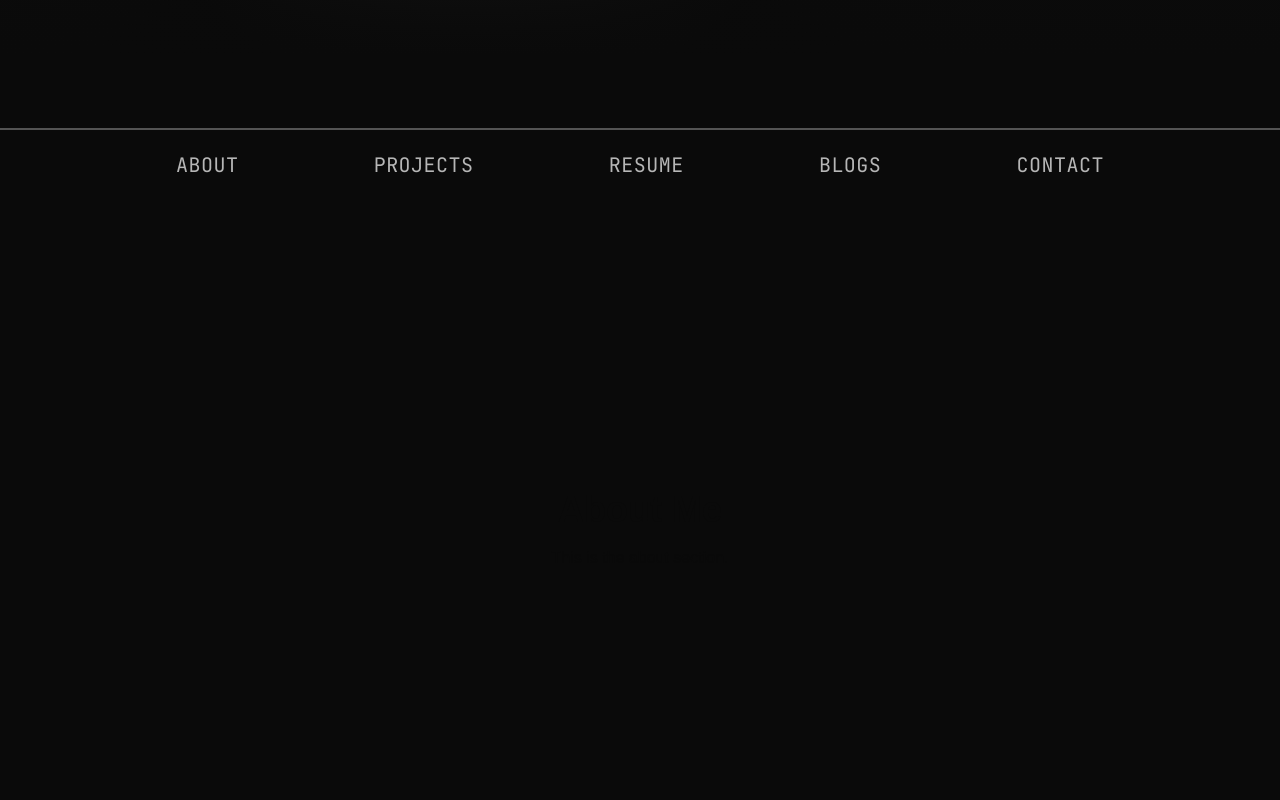
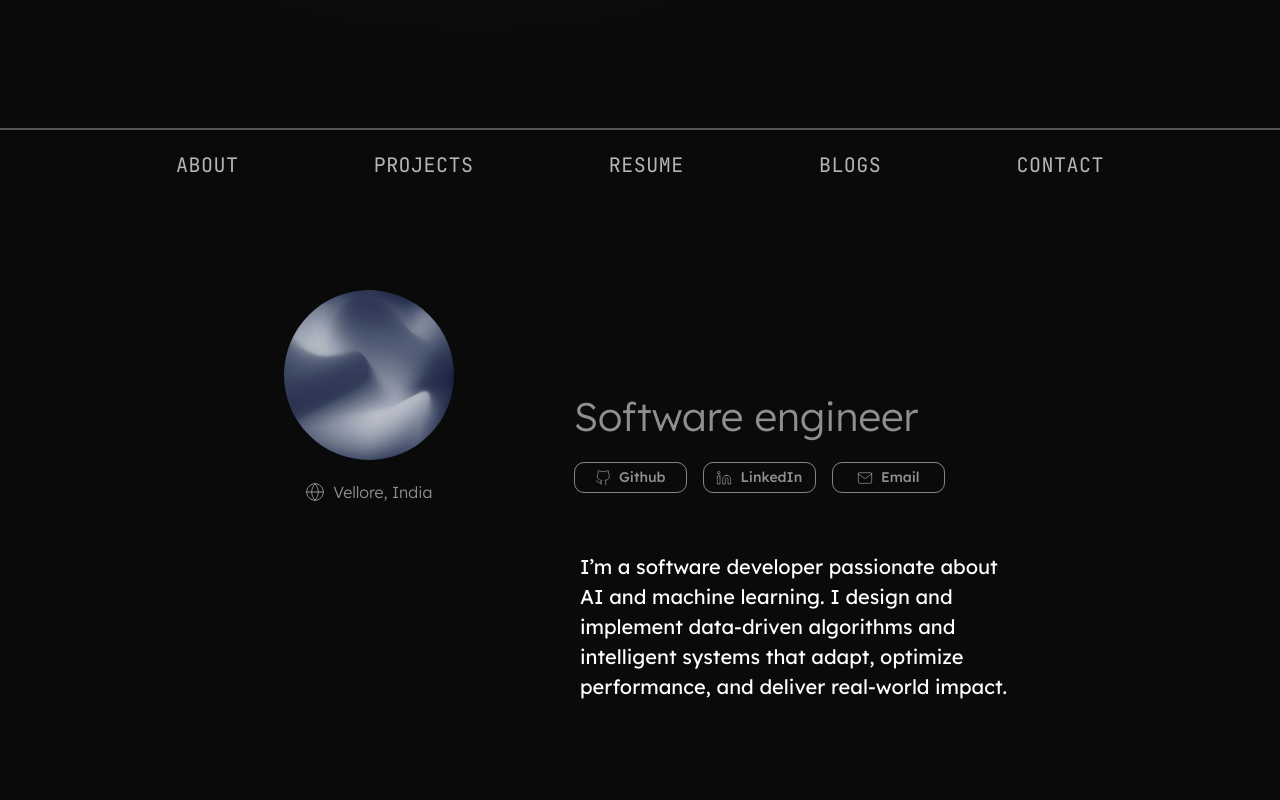
Before and after one commit to vansh-chani/portfolio-website, a Next.js app in the folder portfolio/: page / in a window 1280 px wide. Shown: the part 600-1400 px from the top of the page. Built offline with nearby package versions, Linux system fonts and the light colour scheme.

Commit message:
added about: sidenav , introduction

```diff
--- a/portfolio/src/components/About.tsx
+++ b/portfolio/src/components/About.tsx
@@ -1,8 +1,41 @@
+import Image from "next/image";
+import profile from "../assets/Profile.jpg";
+import globe from "../assets/Globe.svg";
+import { GithubButtonSmall, LinkedInButtonSmall, MailButtonSmall } from "./ui/Buttons";
+import SideNav from "./ui/SideNav";
+
 export default function About() {
+
     return (
-        <section id="about" className="min-h-screen flex flex-col justify-center items-center">
-            <h2 className="text-4xl font-bold">About Me</h2>
-            <p className="mt-4">This is the about section.</p>
+        <section id="about" className="min-h-screen flex flex-col items-center">
+            <SideNav />
+            <div className="introduction flex flex-row justify-center items-start gap-30 pt-40" id = "introduction_section">
+                <div className="profile flex flex-col gap-5 items-center justify-center">
+                    <Image src={profile} alt="Vansh's profile" className="prp w-[170px] h-[170px] rounded-[100%]" />
+                    <div className="location font-lexend text-[#8f8f8f] font-light text-[16px] flex flex-row gap-2 items-center justify-center">
+                        <Image src={globe} alt="" />
+                        <p>Vellore, India</p>
+                    </div>
+                </div>
+                <div className="info">
+                    <h1 className="font-jetBrains-mono text-[64px] font-extrabold">Vansh Chani</h1>
+                    <h2 className="font-lexend font-light text-[#8f8f8f] text-[40px]">Software engineer</h2>
+                    <div className="buttons flex flex-row gap-4">
+                        <GithubButtonSmall />
+                        <LinkedInButtonSmall />
+                        <MailButtonSmall />
+                    </div>
+                </div>
+            </div>
+            <div className="description mt-12 w-110 ml-80">
+                <p className="font-lexend text-white font-normal text-[20px]">
+                    I’m a software developer passionate about AI and machine learning. I design and implement data-driven algorithms and intelligent systems that adapt, optimize performance, and deliver real-world impact.
+                </p>
+            </div>
+            <div className="experience pt-22     w-110 ml-80" id = "experience_section">
+                <h1 className="font-jetBrains-mono text-[36px] font-extrabold">Experience</h1>
+            </div>
+            <div className="h-screen"></div>
         </section>
     );
 }
--- a/portfolio/src/components/ui/Buttons.tsx
+++ b/portfolio/src/components/ui/Buttons.tsx
@@ -75,10 +75,10 @@ export function MailButton() {
 }
 
 type GithubButtonProps = {
-  githubUrl: string;
+    githubUrl: string;
 };
 
-export function ProjectGithubButton({ githubUrl }: GithubButtonProps){
+export function ProjectGithubButton({ githubUrl }: GithubButtonProps) {
     return (
         <a
             href={githubUrl}
@@ -94,3 +94,45 @@ export function ProjectGithubButton({ githubUrl }: GithubButtonProps){
         </a>
     );
 }
+
+export function GithubButtonSmall() {
+    return (
+        <a
+            href="https://github.com/vansh-chani"
+            target="_blank"
+            rel="noopener noreferrer"
+            className="mt-4 cursor-pointer bg-[#fff0] text-[#8f8f8f] py-1 px-3 w-[113px] rounded-[10px] flex items-center justify-center font-lexend font-medium text-[14px] border border-[#ffffff80] hover:bg-[#ffffff25]"
+        >
+            <Image src={githubLogo} alt="GitHub" className="inline-block mr-2 w-4" />
+            <p>Github</p>
+        </a>
+    );
+}
+
+export function LinkedInButtonSmall() {
+    return (
+        <a
+            href="https://www.linkedin.com/in/vansh-chani-506250285/"
+            target="_blank"
+            rel="noopener noreferrer"
+            className="mt-4 cursor-pointer bg-[#fff0] text-[#8f8f8f] py-1 px-3 w-[113px] rounded-[10px] flex items-center justify-center font-lexend font-medium text-[14px] border border-[#ffffff80] hover:bg-[#ffffff25]"
+        >
+            <Image src={linkedinLogo} alt="LinkedIn" className="inline-block mr-2 w-4" />
+            <p>LinkedIn</p>
+        </a>
+    );
+}
+
+export function MailButtonSmall() {
+    return (
+        <a
+            href="https://mail.google.com/mail/?view=cm&fs=1&to=vansh.chani.code@gmail.com"
+            target="_blank"
+            rel="noopener noreferrer"
+            className="mt-4 cursor-pointer bg-[#fff0] text-[#8f8f8f] py-1 px-3 w-[113px] rounded-[10px] flex items-center justify-center font-lexend font-medium text-[14px] border border-[#ffffff80] hover:bg-[#ffffff25]"
+        >
+            <Image src={mailLogo} alt="Mail" className="inline-block mr-2 w-4" />
+            <p>Email</p>
+        </a>
+    );
+}
--- /dev/null
+++ b/portfolio/src/components/ui/SideNav.tsx
@@ -0,0 +1,85 @@
+import { useEffect, useState } from "react";
+
+export default function SideNav() {
+    const [section, setSection] = useState("introduction");
+    const [showSideNav, setShowSideNav] = useState(false);
+    const [scrolled, setScrolled] = useState(0);
+    const [height, setHeight] = useState(0);
+
+    useEffect(() => {
+        setHeight(window.innerHeight);
+    }, []);
+
+    useEffect(() => {
+        const handleScroll = () => {
+            setScrolled(window.scrollY);
+        };
+
+        window.addEventListener("scroll", handleScroll);
+        return () => {
+            window.removeEventListener("scroll", handleScroll);
+        };
+    }, []);
+
+    useEffect(() => {
+        const handleResize = () => {
+            setHeight(window.innerHeight);
+        };
+
+        window.addEventListener("resize", handleResize);
+        return () => {
+            window.removeEventListener("resize", handleResize);
+        };
+    }, []);
+
+    function handleClick(event: React.MouseEvent<HTMLParagraphElement>) {
+        const targetId = event.currentTarget.id;
+        setSection(targetId+"_section");
+        const element = document.getElementById(targetId+"_section");
+        console.log(element);
+        if (element) {
+            element.scrollIntoView({ behavior: "smooth", block: "start" });
+        }
+    }
+    useEffect(() => {
+        if (scrolled > height * 0.9) {
+            setShowSideNav(true);
+        } else {
+            setShowSideNav(false);
+        }
+    }, [scrolled, height]);
+    return (
+        <div className={`fixed left-20 top-1/2 -translate-y-1/2 container max-w-100 mx-auto px-4 py-5 flex flex-col justify-center items-start gap-4 ${showSideNav ? " opacity-100 translate-x-0" : " opacity-0 -translate-x-10 pointer-events-none"} transition-all duration-300`}>
+            <p onClick={handleClick}
+                style={{
+                    color: section === "introduction_section" ? "#ffffff" : "#8f8f8f",
+                    fontSize: section === "introduction_section" ? "22px" : "20px"
+                }}
+                className="text-white/70 tracking-wide text-[20px] font-regular font-jetBrains-mono inline-block hover:text-white/100 hover:cursor-pointer hover:scale-101" id="introduction">Introduction</p>
+            <p onClick={handleClick}
+                style={{
+                    color: section === "experience_section" ? "#ffffff" : "#8f8f8f",
+                    fontSize: section === "experience_section" ? "22px" : "20px"
+                }}
+                className="text-white/70 tracking-wide text-[20px] font-regular font-jetBrains-mono inline-block hover:text-white/100 hover:cursor-pointer hover:scale-101" id="experience">Experience</p>
+            <p onClick={handleClick}
+                style={{
+                    color: section === "education_section" ? "#ffffff" : "#8f8f8f",
+                    fontSize: section === "education_section" ? "22px" : "20px"
+                }}
+                className="text-white/70 tracking-wide text-[20px] font-regular font-jetBrains-mono inline-block hover:text-white/100 hover:cursor-pointer hover:scale-101" id="education">Education</p>
+            <p onClick={handleClick}
+                style={{
+                    color: section === "techSkills_section" ? "#ffffff" : "#8f8f8f",
+                    fontSize: section === "techSkills_section" ? "22px" : "20px"
+                }}
+                className="text-white/70 tracking-wide text-[20px] font-regular font-jetBrains-mono inline-block hover:text-white/100 hover:cursor-pointer hover:scale-101" id="techSkills">Technical Skills</p>
+            <p onClick={handleClick}
+                style={{
+                    color: section === "certifications_section" ? "#ffffff" : "#8f8f8f",
+                    fontSize: section === "certifications_section" ? "22px" : "20px"
+                }}
+                className="text-white/70 tracking-wide text-[20px] font-regular font-jetBrains-mono inline-block hover:text-white/100 hover:cursor-pointer hover:scale-101" id="certifications">Certifications</p>
+        </div>
+    );
+}
```
Also changed, not shown: portfolio/src/assets/Globe.svg (added), portfolio/src/assets/Profile.jpg (added).
